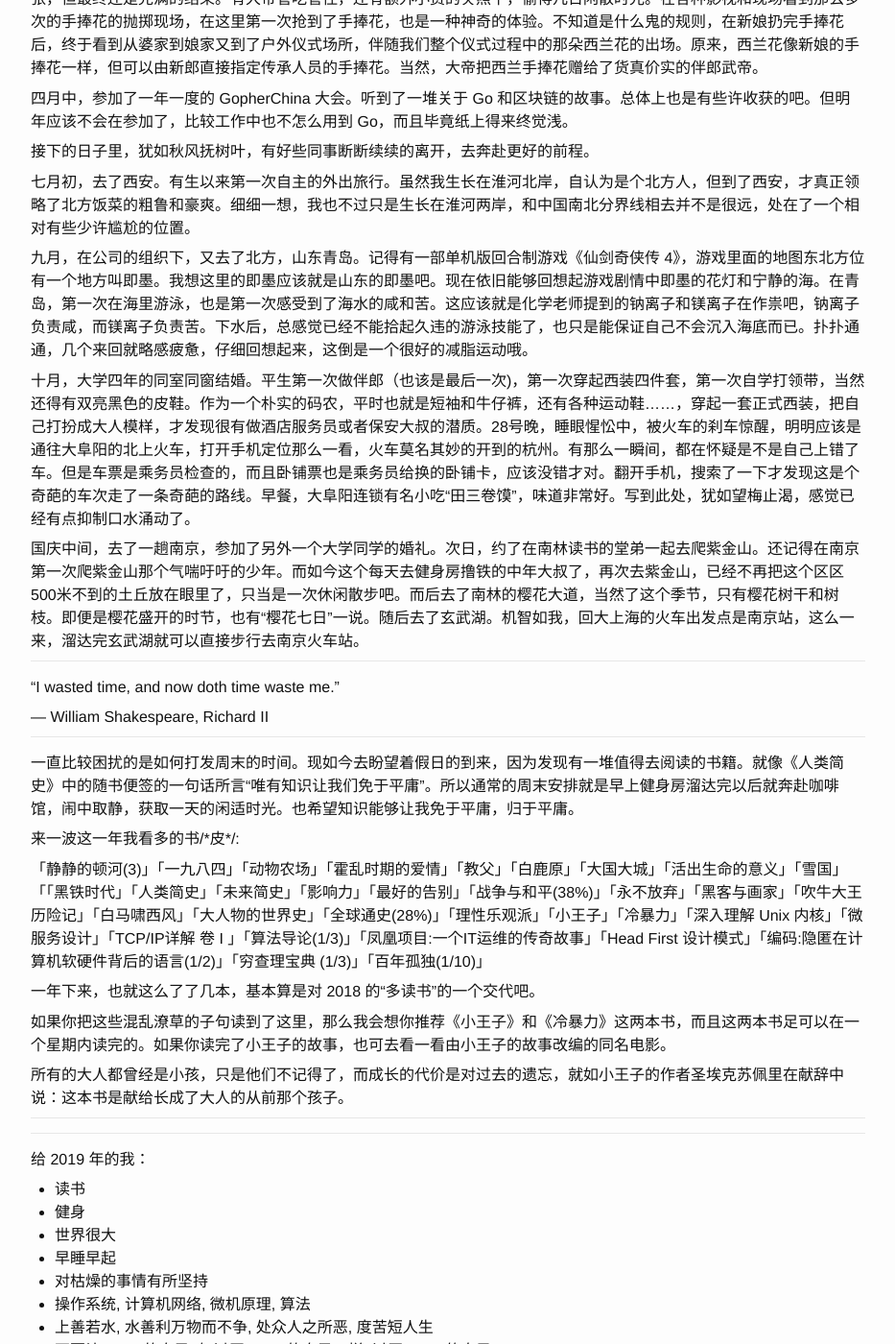
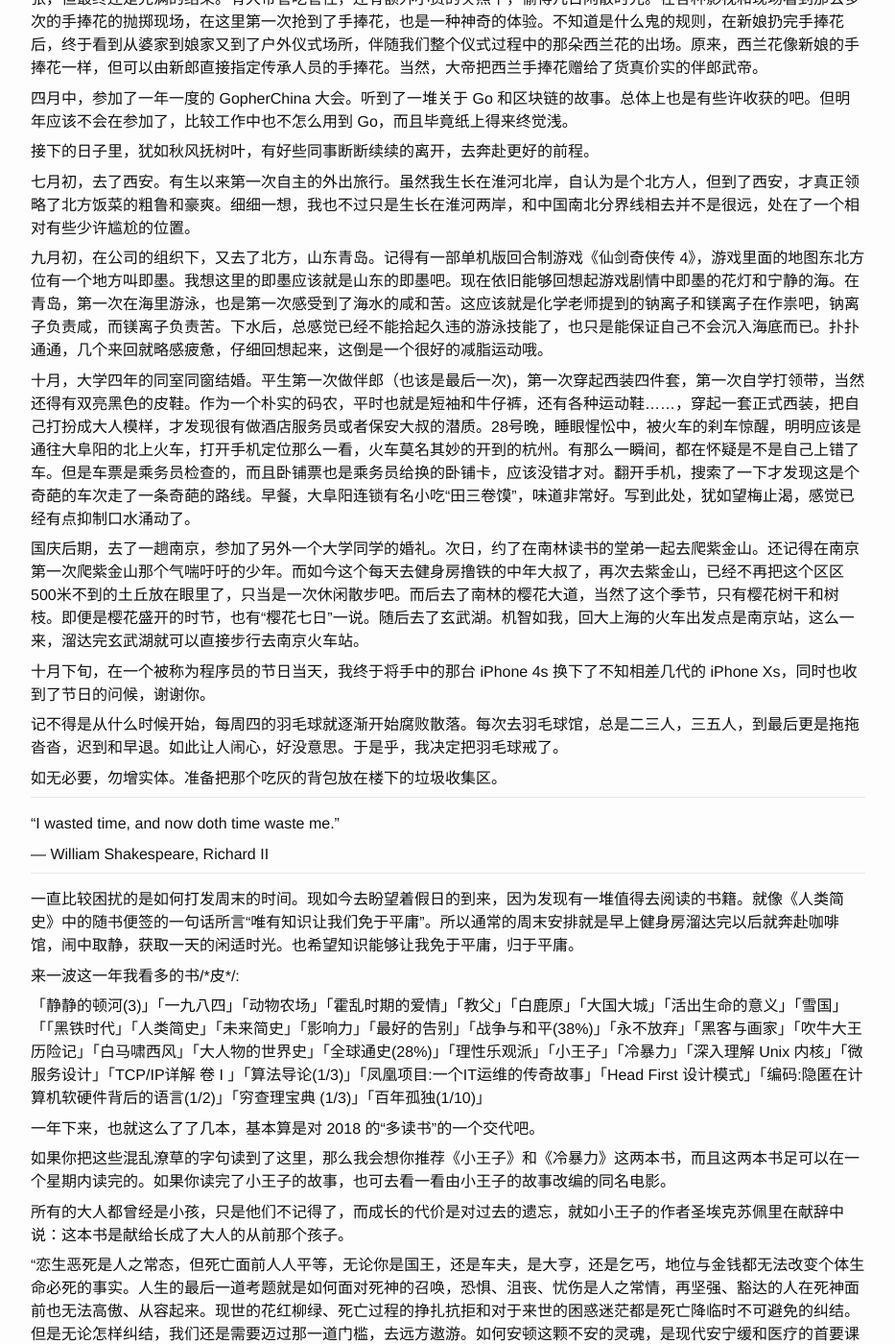
Before and after one commit to ousiax/ousiax.github.io, a Jekyll site: the page built from _journalctl/2018-12-31-annual-summary-2018.md, in a window 1280 px wide and 1400 px high, scrolled down 1271 px. Shown: the whole window at 96% size, without its empty margins (173-1106 px from the left). Built offline with Jekyll 4.4.1, drawn with Linux system fonts in a browser that asks for light colours; some of the changed text lies outside the part shown.

Commit message:
Update 2018-12-31-annual-summary-2018.md

```diff
--- a/_journalctl/2018-12-31-annual-summary-2018.md
+++ b/_journalctl/2018-12-31-annual-summary-2018.md
@@ -37,7 +37,7 @@
 
 时间如涓涓细流，2018年就要与世长辞，和我们告别，而后可以让我们和2019年相遇。此时此刻，已无法忆起往昔岁月的种种过往。打开微信，翻看2018年的朋友圈记录，发现不足二十条。当然，在2018年是发布不少于二十条记录的，只是其中有些求生欲望不是很强，被我删除，没有存活而已。
 
-写了这么几段不痛不痒，骚柔无感的子句，是时候进入主题，总结一些即将逝去的2018了。窗外点点的白雪依旧在飘飘洒洒，在这寂静的深夜，伴着轻柔的音乐，仿佛如世人常说的回光返照般，突然清晰地意识到2018真的要和我们告别了。虽然，"给2018年的我”有“早睡早起”这个 flag，不过今天就不羁放纵一次，尽可能整理思绪，回想一下一些过往的种种片段，也当是近几日失眠的继续吧。2018就像一个陪伴自己很久很久的一个老朋友一样，要和我们说再见了。似乎感觉到耳旁可以聆听到2018缓缓离去的脚步声，看到2018渐渐远去的背影。此刻好想说一声：“一路相伴，承蒙关照，有你真好，谢谢你，2018”。
+写了这么几段不痛不痒，骚柔无感的字句，是时候进入主题，总结一些即将逝去的2018了。窗外点点的白雪依旧在飘飘洒洒，在这寂静的深夜，伴着轻柔的音乐，仿佛如世人常说的回光返照般，突然清晰地意识到2018真的要和我们告别了。虽然，"给2018年的我”有“早睡早起”这个 flag，不过今天就不羁放纵一次，尽可能整理思绪，回想一下一些过往的种种片段，也当是近几日失眠的继续吧。2018就像一个陪伴自己很久很久的一个老朋友一样，要和我们说再见了。似乎感觉到耳旁可以聆听到2018缓缓离去的脚步声，看到2018渐渐远去的背影。此刻好想说一声：“一路相伴，承蒙关照，有你真好，谢谢你，2018”。
 
 夜半时分，时间已将到了2018年12月30日23时48分10秒。困倦来袭，暂且搁笔，待明日再续吧。晚安。
 
@@ -59,11 +59,17 @@
 
 七月初，去了西安。有生以来第一次自主的外出旅行。虽然我生长在淮河北岸，自认为是个北方人，但到了西安，才真正领略了北方饭菜的粗鲁和豪爽。细细一想，我也不过只是生长在淮河两岸，和中国南北分界线相去并不是很远，处在了一个相对有些少许尴尬的位置。
 
-九月，在公司的组织下，又去了北方，山东青岛。记得有一部单机版回合制游戏《仙剑奇侠传 4》，游戏里面的地图东北方位有一个地方叫即墨。我想这里的即墨应该就是山东的即墨吧。现在依旧能够回想起游戏剧情中即墨的花灯和宁静的海。在青岛，第一次在海里游泳，也是第一次感受到了海水的咸和苦。这应该就是化学老师提到的钠离子和镁离子在作祟吧，钠离子负责咸，而镁离子负责苦。下水后，总感觉已经不能拾起久违的游泳技能了，也只是能保证自己不会沉入海底而已。扑扑通通，几个来回就略感疲惫，仔细回想起来，这倒是一个很好的减脂运动哦。
+九月初，在公司的组织下，又去了北方，山东青岛。记得有一部单机版回合制游戏《仙剑奇侠传 4》，游戏里面的地图东北方位有一个地方叫即墨。我想这里的即墨应该就是山东的即墨吧。现在依旧能够回想起游戏剧情中即墨的花灯和宁静的海。在青岛，第一次在海里游泳，也是第一次感受到了海水的咸和苦。这应该就是化学老师提到的钠离子和镁离子在作祟吧，钠离子负责咸，而镁离子负责苦。下水后，总感觉已经不能拾起久违的游泳技能了，也只是能保证自己不会沉入海底而已。扑扑通通，几个来回就略感疲惫，仔细回想起来，这倒是一个很好的减脂运动哦。
 
 十月，大学四年的同室同窗结婚。平生第一次做伴郎（也该是最后一次)，第一次穿起西装四件套，第一次自学打领带，当然还得有双亮黑色的皮鞋。作为一个朴实的码农，平时也就是短袖和牛仔裤，还有各种运动鞋……，穿起一套正式西装，把自己打扮成大人模样，才发现很有做酒店服务员或者保安大叔的潜质。28号晚，睡眼惺忪中，被火车的刹车惊醒，明明应该是通往大阜阳的北上火车，打开手机定位那么一看，火车莫名其妙的开到的杭州。有那么一瞬间，都在怀疑是不是自己上错了车。但是车票是乘务员检查的，而且卧铺票也是乘务员给换的卧铺卡，应该没错才对。翻开手机，搜索了一下才发现这是个奇葩的车次走了一条奇葩的路线。早餐，大阜阳连锁有名小吃“田三卷馍”，味道非常好。写到此处，犹如望梅止渴，感觉已经有点抑制口水涌动了。
 
-国庆中间，去了一趟南京，参加了另外一个大学同学的婚礼。次日，约了在南林读书的堂弟一起去爬紫金山。还记得在南京第一次爬紫金山那个气喘吁吁的少年。而如今这个每天去健身房撸铁的中年大叔了，再次去紫金山，已经不再把这个区区500米不到的土丘放在眼里了，只当是一次休闲散步吧。而后去了南林的樱花大道，当然了这个季节，只有樱花树干和树枝。即便是樱花盛开的时节，也有“樱花七日”一说。随后去了玄武湖。机智如我，回大上海的火车出发点是南京站，这么一来，溜达完玄武湖就可以直接步行去南京火车站。
+国庆后期，去了一趟南京，参加了另外一个大学同学的婚礼。次日，约了在南林读书的堂弟一起去爬紫金山。还记得在南京第一次爬紫金山那个气喘吁吁的少年。而如今这个每天去健身房撸铁的中年大叔了，再次去紫金山，已经不再把这个区区500米不到的土丘放在眼里了，只当是一次休闲散步吧。而后去了南林的樱花大道，当然了这个季节，只有樱花树干和树枝。即便是樱花盛开的时节，也有“樱花七日”一说。随后去了玄武湖。机智如我，回大上海的火车出发点是南京站，这么一来，溜达完玄武湖就可以直接步行去南京火车站。
+
+十月下旬，在一个被称为程序员的节日当天，我终于将手中的那台 iPhone 4s 换下了不知相差几代的 iPhone Xs，同时也收到了节日的问候，谢谢你。
+
+记不得是从什么时候开始，每周四的羽毛球就逐渐开始腐败散落。每次去羽毛球馆，总是二三人，三五人，到最后更是拖拖沓沓，迟到和早退。如此让人闹心，好没意思。于是乎，我决定把羽毛球戒了。
+
+如无必要，勿增实体。准备把那个吃灰的背包放在楼下的垃圾收集区。
 
 - - -
 
@@ -81,11 +87,25 @@
 
 一年下来，也就这么了了几本，基本算是对 2018 的“多读书”的一个交代吧。
 
-如果你把这些混乱潦草的子句读到了这里，那么我会想你推荐《小王子》和《冷暴力》这两本书，而且这两本书足可以在一个星期内读完的。如果你读完了小王子的故事，也可去看一看由小王子的故事改编的同名电影。
+如果你把这些混乱潦草的字句读到了这里，那么我会想你推荐《小王子》和《冷暴力》这两本书，而且这两本书足可以在一个星期内读完的。如果你读完了小王子的故事，也可去看一看由小王子的故事改编的同名电影。
 
 所有的大人都曾经是小孩，只是他们不记得了，而成长的代价是对过去的遗忘，就如小王子的作者圣埃克苏佩里在献辞中说：这本书是献给长成了大人的从前那个孩子。
 
+“恋生恶死是人之常态，但死亡面前人人平等，无论你是国王，还是车夫，是大亨，还是乞丐，地位与金钱都无法改变个体生命必死的事实。人生的最后一道考题就是如何面对死神的召唤，恐惧、沮丧、忧伤是人之常情，再坚强、豁达的人在死神面前也无法高傲、从容起来。现世的花红柳绿、死亡过程的挣扎抗拒和对于来世的困惑迷茫都是死亡降临时不可避免的纠结。但是无论怎样纠结，我们还是需要迈过那一道门槛，去远方遨游。如何安顿这颗不安的灵魂，是现代安宁缓和医疗的首要课题，也是每个凡人需要借助灵魂修炼才能坦然面对的生命节目。”― 阿图·葛文德，最好的告别
+
+“白马带着她一步一步地回到中原，白马已经老了，只能慢慢地走，但是终是能回到中原的，江南有杨柳，桃花，燕子，金鱼……汉人中有的是英俊勇武的少年，倜傥潇洒的少年……但这个美丽的姑娘，就像高昌国人那样固执，那些都是很好很好的，可是我偏不喜欢。”―金庸，白马啸西风
+
 - - -
+
+开始对2018年立的做一个简单的盖棺定论吧。
+
+2018相对2017可以读更多的书，但也比2017忘记更多的书。
+
+世界很大，我想去远方，便有个西安和华山之行。
+
+搞定计算机的3做大山，如今看完了《深入理解 Unix 内核》，《TCP/IP详解 卷 I》，还有读了一半的《算法导论》，也可以基本做个交代吧。
+
+早睡早起，除了偶尔失眠无法控制外，基本上是坚持了早睡早起的习惯。至于早起早睡的习惯对于每一个人是不是好习惯我不知道，但是如今若有过有晚起的事件，会有一种不舒服的感觉。也许这就是习惯的“惯性”，就如牛顿牛老爵爷的惯性定律，有时也被翻译为“惰性”定律。
 
 - - -
 
@@ -93,11 +113,12 @@
 
 - 读书
 - 健身
+- 英语
 - 世界很大
 - 早睡早起
 - 对枯燥的事情有所坚持
 - 操作系统, 计算机网络, 微机原理, 算法
-- 上善若水, 水善利万物而不争, 处众人之所恶, 度苦短人生
+- 上善若水, 水善利万物而不争, 处众人之所恶
 - 不要让 2020 的自己, 如讨厌 2018 的自己一样, 讨厌 2019 的自己
 
 <audio controls="">
```
